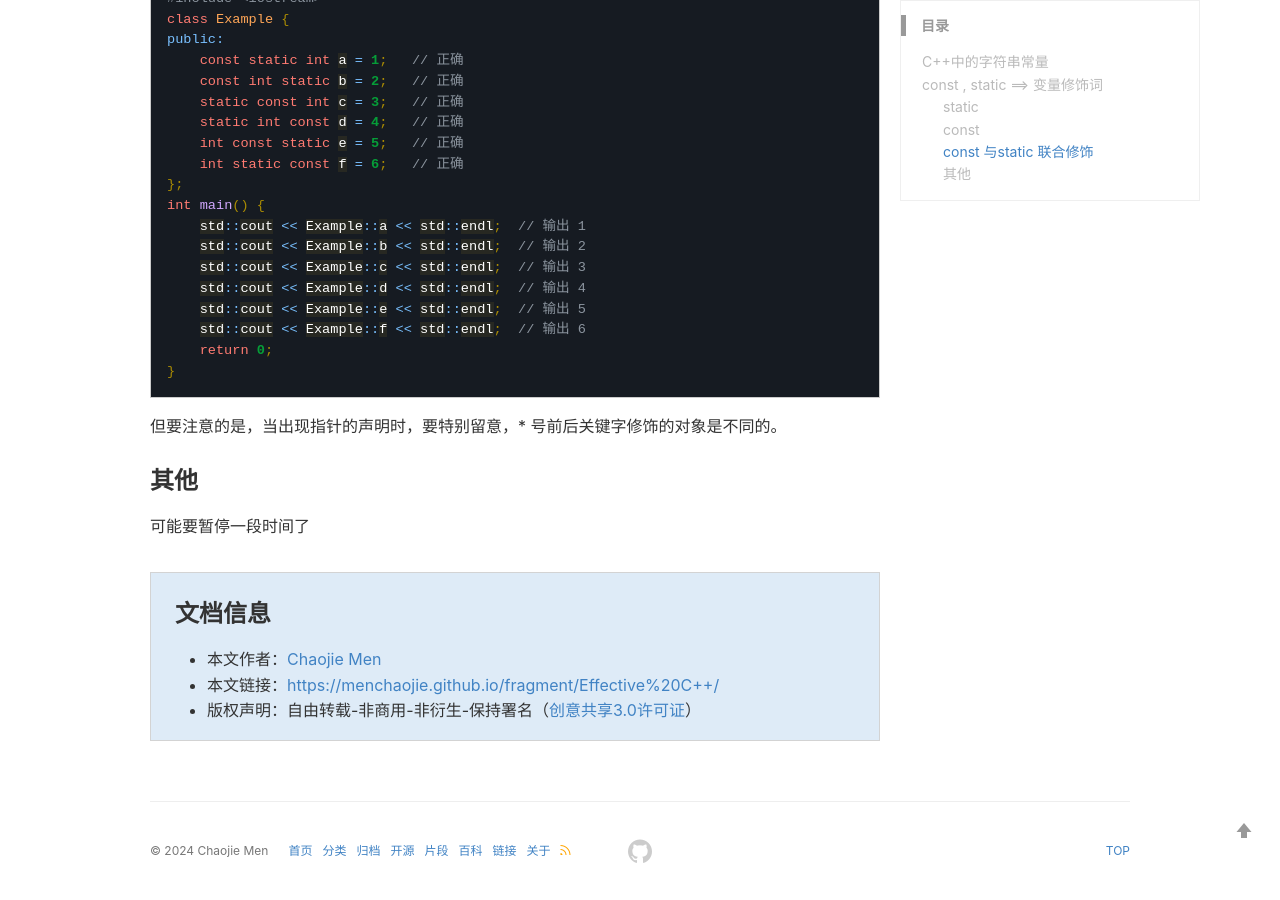
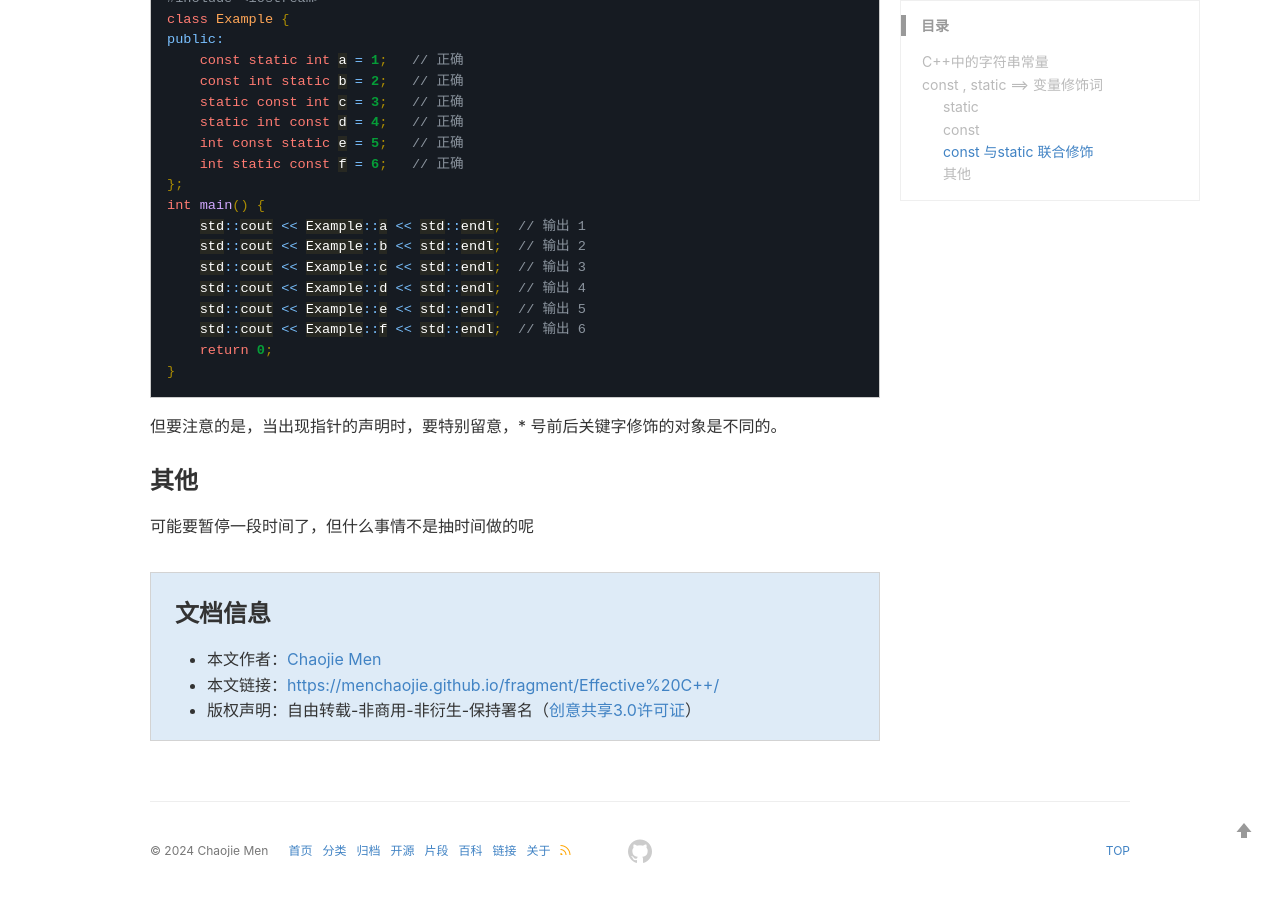
Before and after one commit to menchaojie/menchaojie.github.io, a Jekyll site: the page built from _fragments/Effective C++.md, in a window 1280 px wide and 900 px high, scrolled down 2340 px. Built offline with Jekyll 4.4.1, drawn with Linux system fonts in a browser that asks for light colours; comment, search, counter and statistics services are not loaded.

Commit message:
2024-07-23(Tuesday)00:24

```diff
--- a/_fragments/Effective C++.md
+++ b/_fragments/Effective C++.md
@@ -107,4 +107,4 @@ int main() {
 
 ### 其他
 
-可能要暂停一段时间了
+可能要暂停一段时间了，但什么事情不是抽时间做的呢
```
